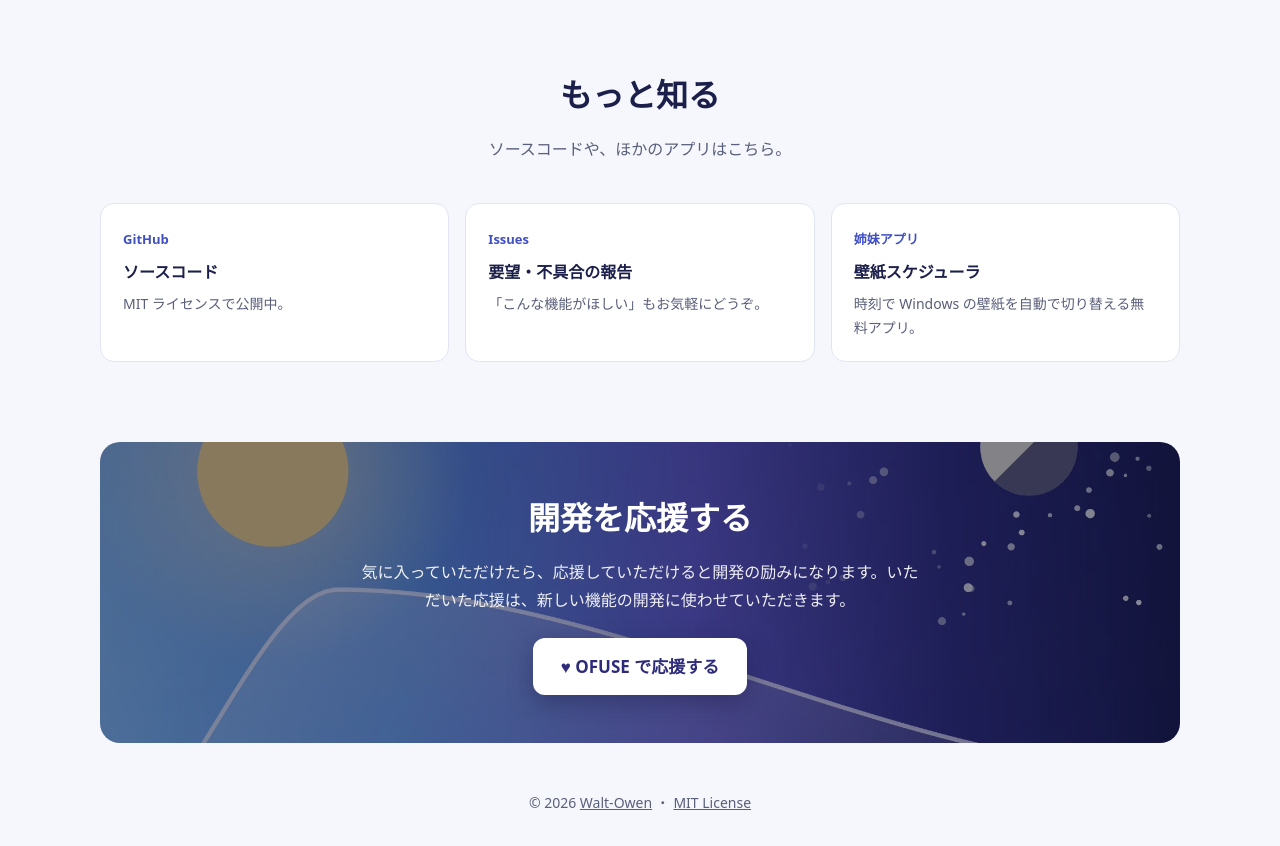
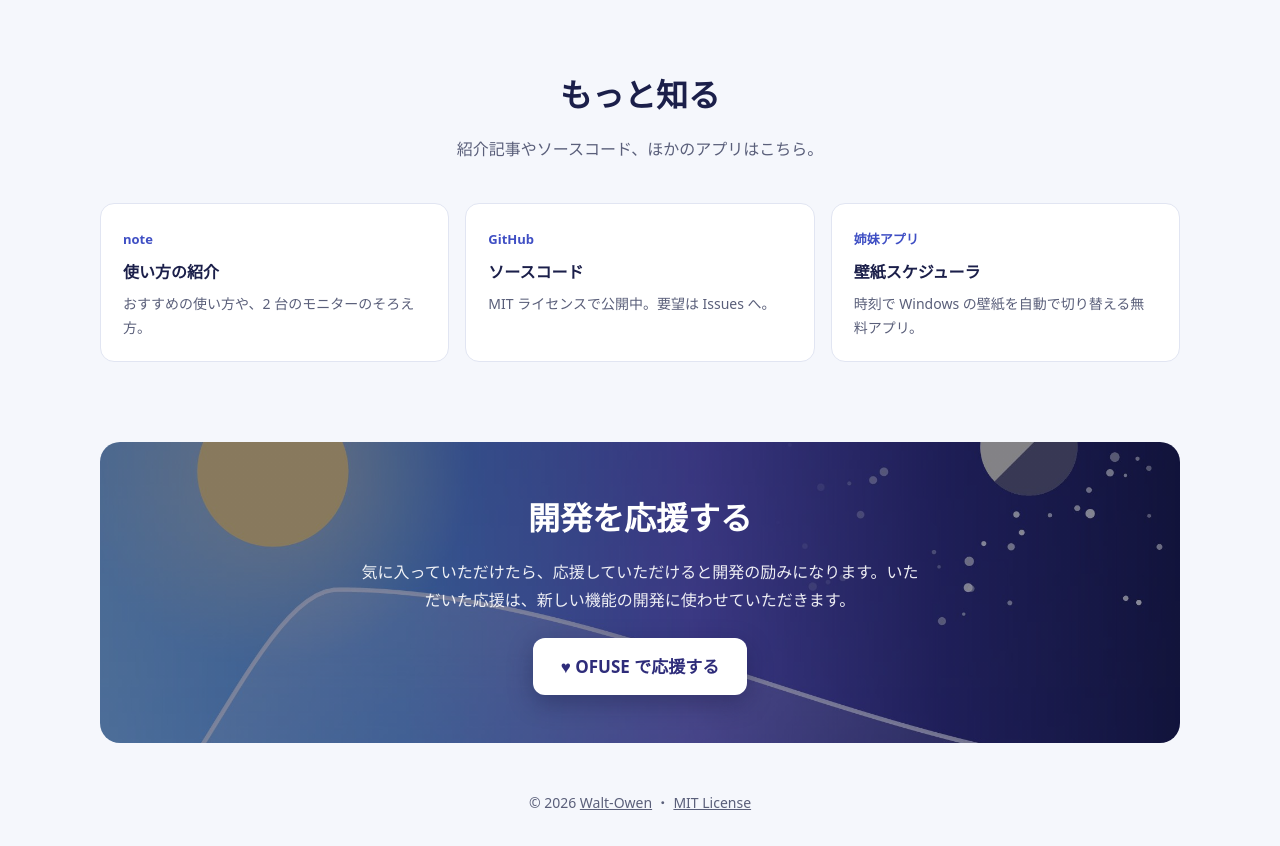
Before and after one commit to woy74237-ship-it/brightness-scheduler, a plain HTML site: page site/index.html in a window 1280 px wide. Shown: the part 4960-5806 px from the top of the page. Drawn offline with Linux system fonts and the light colour scheme; no server answers.

Commit message:
紹介ページと README に note の紹介記事へのリンクを追加
紹介ページの「もっと知る」の Issues のカードを note の記事に置き換え、
要望の案内は GitHub のカードにまとめた。

Co-Authored-By: Claude Opus 5.5 <noreply@anthropic.com>

```diff
--- a/site/index.html
+++ b/site/index.html
@@ -406,17 +406,17 @@
   <section aria-labelledby="more-title">
     <div class="wrap">
       <h2 id="more-title">もっと知る</h2>
-      <p class="section-lead">ソースコードや、ほかのアプリはこちら。</p>
+      <p class="section-lead">紹介記事やソースコード、ほかのアプリはこちら。</p>
       <div class="cards">
+        <a class="card" href="https://note.com/quiet_raven5890/n/nb5c7d3046c02">
+          <span class="kicker">note</span>
+          <span class="title">使い方の紹介</span>
+          <span class="desc">おすすめの使い方や、2 台のモニターのそろえ方。</span>
+        </a>
         <a class="card" href="https://github.com/woy74237-ship-it/brightness-scheduler">
           <span class="kicker">GitHub</span>
           <span class="title">ソースコード</span>
-          <span class="desc">MIT ライセンスで公開中。</span>
-        </a>
-        <a class="card" href="https://github.com/woy74237-ship-it/brightness-scheduler/issues">
-          <span class="kicker">Issues</span>
-          <span class="title">要望・不具合の報告</span>
-          <span class="desc">「こんな機能がほしい」もお気軽にどうぞ。</span>
+          <span class="desc">MIT ライセンスで公開中。要望は Issues へ。</span>
         </a>
         <a class="card" href="https://woy74237-ship-it.github.io/wallpaper-scheduler/">
           <span class="kicker">姉妹アプリ</span>
```
Also changed, not shown: 1 other file.
